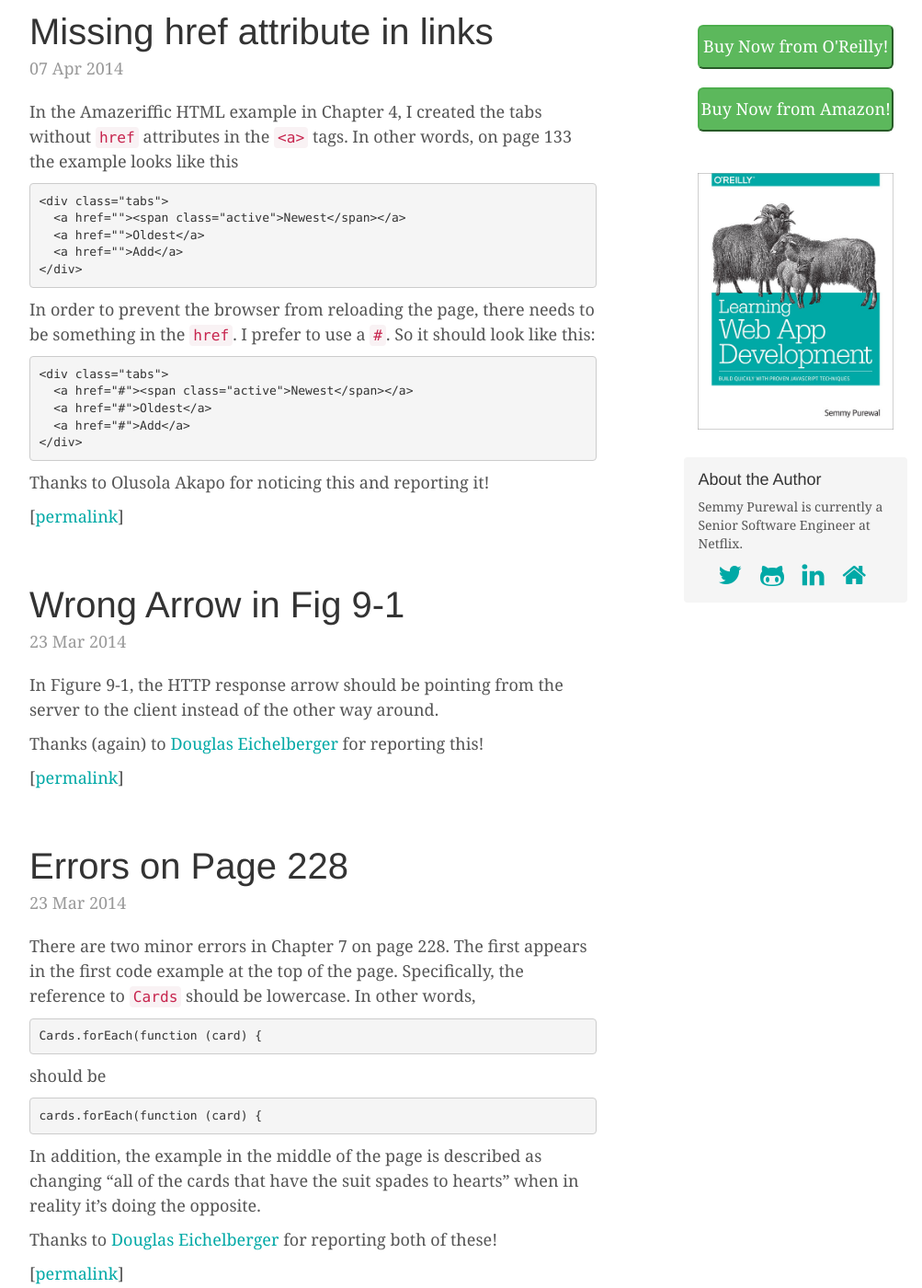
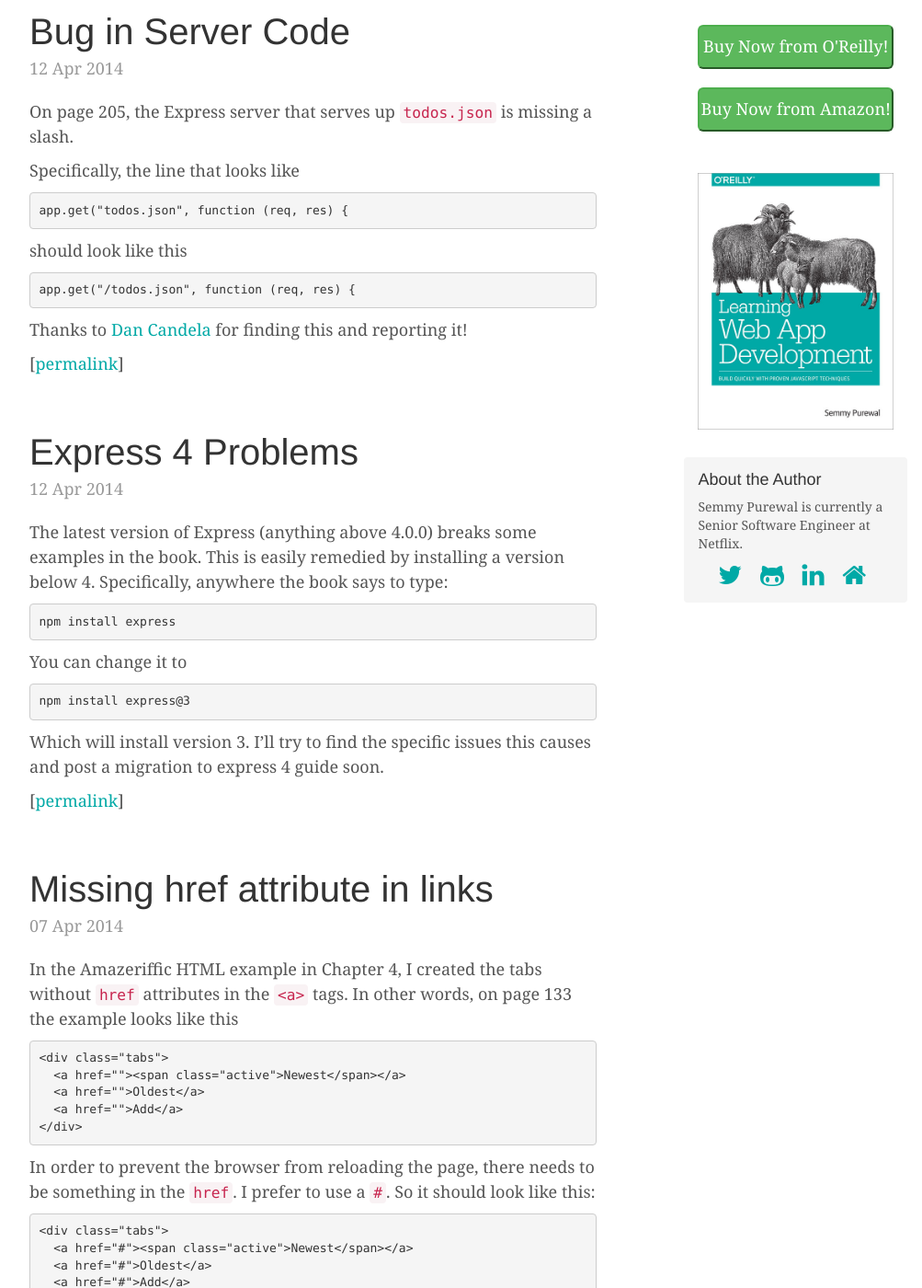
Before and after one commit to learningwebappdev/learningwebappdev.github.io, a Jekyll site: the page built from index.html, in a window 1280 px wide and 1400 px high, scrolled down 233 px. Shown: the whole window at 92% size, without its empty margins (138-1141 px from the left). Built offline with Jekyll 4.4.1, drawn with Linux system fonts in a browser that asks for light colours; nearby versions of some CDN libraries; Markdown is read by kramdown in place of the engine named in the settings; the list of posts is cut into pages by our own code.

Commit message:
add two new errata posts for chapter 6

```diff
--- /dev/null
+++ b/_posts/2014-04-12-chapter-6-bug-in-server.markdown
@@ -0,0 +1,20 @@
+---
+layout: post
+title:  "Bug in Server Code"
+date:   2014-04-12 16:42:00
+categories: errata chapter6
+author: Semmy
+page: 205
+---
+
+On page 205, the Express server that serves up `todos.json` is missing a slash.
+
+Specifically, the line that looks like
+
+    app.get("todos.json", function (req, res) {
+
+should look like this
+
+    app.get("/todos.json", function (req, res) {
+
+Thanks to [Dan Candela](https://github.com/dcandela) for finding this and reporting it!
--- /dev/null
+++ b/_posts/2014-04-12-chapter-6-express-version-4.markdown
@@ -0,0 +1,21 @@
+---
+layout: post
+title:  "Express 4 Problems"
+date:   2014-04-12 16:39:00
+categories: errata chapter6
+author: Semmy
+page: 206
+---
+
+The latest version of Express (anything above 4.0.0) breaks some examples in
+the book. This is easily remedied by installing a version below 4. Specifically,
+anywhere the book says to type:
+
+    npm install express
+
+You can change it to
+
+    npm install express@3
+
+Which will install version 3. I'll try to find the specific issues this causes
+and post a migration to express 4 guide soon.
--- a/errata.html
+++ b/errata.html
@@ -26,6 +26,13 @@
 {% endfor %}
 </ul>
 
+<h3>Chapter 6</h3>
+<ul>
+{% for post in site.categories['chapter6','errata']%}
+<li><a href="{{ post.url }}">[Page {{ post.page }}] {{ post.title }}</a></li>
+{% endfor %}
+</ul>
+
 <h3>Chapter 7</h3>
 <ul>
 {% for post in site.categories['chapter7','errata']%}
```
